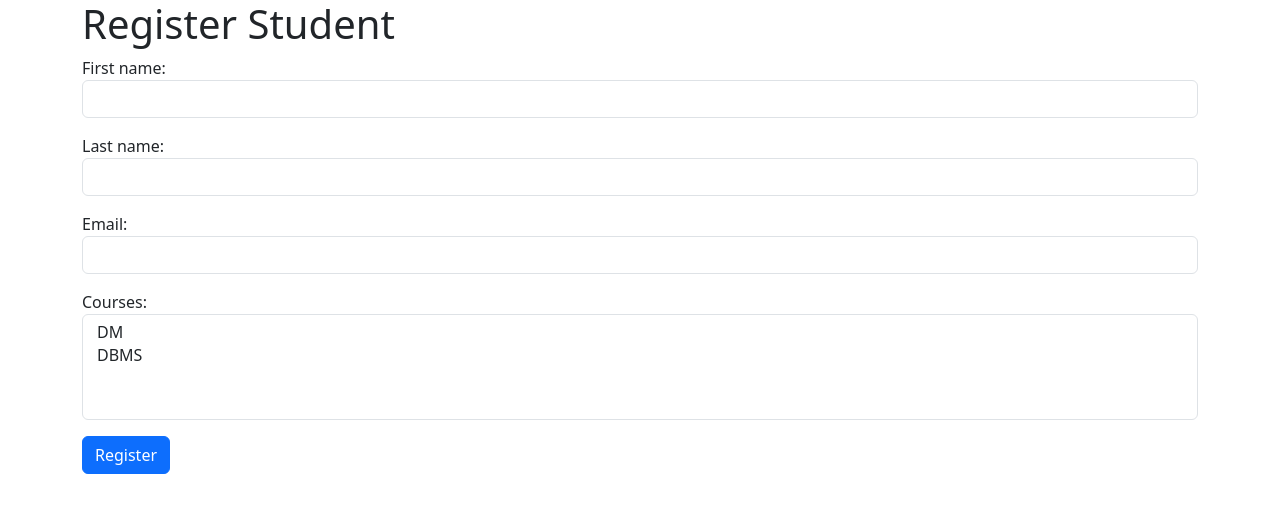
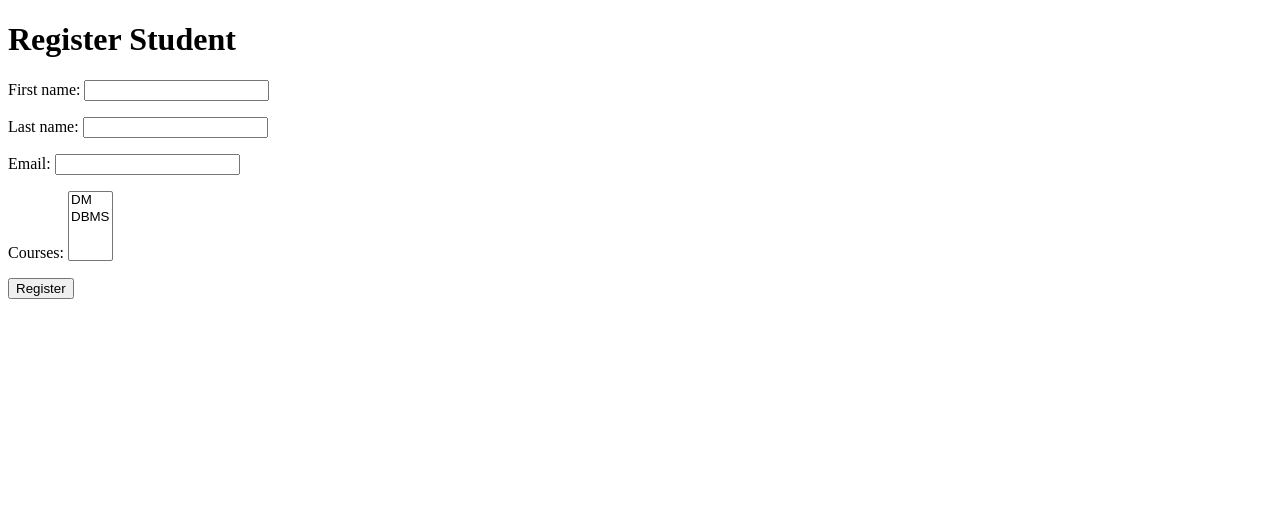
Before and after one commit to suraj0-11/7th-program-fsd, a Django app: page /register-student/ in a window 1280 px wide. Shown: the top 513 px of the page. Run offline with Django 5.2, Linux system fonts and the light colour scheme; data comes from the database, SQL or seed files in the repository.

Commit message:
Update register_student.html

```diff
--- a/student_course_registration_app/templates/registration/register_student.html
+++ b/student_course_registration_app/templates/registration/register_student.html
@@ -1,26 +1,13 @@
 <!DOCTYPE html>
-<html lang="en">
-<head>
-    <meta charset="UTF-8">
-    <meta name="viewport" content="width=device-width, initial-scale=1.0">
-    <title>Student Registration</title>
-    <!-- Bootstrap CSS -->
-    <link href="https://cdn.jsdelivr.net/npm/bootstrap@5.3.0-alpha1/dist/css/bootstrap.min.css" rel="stylesheet">
-</head>
+<html>
 <body>
-    <div class="container">
         <h1>Register Student</h1>
         <form method="post">
             {% csrf_token %}
             {{ form.as_p }}
-            <button type="submit" class="btn btn-primary">Register</button>
+            <button type="submit">Register</button>
         </form>
-    </div>
-    <!-- Bootstrap JavaScript (Optional) -->
-    <script src="https://cdn.jsdelivr.net/npm/bootstrap@5.3.0-alpha1/dist/js/bootstrap.bundle.min.js"></script>
-    <!-- Your custom JavaScript to initialize the dropdown (Optional) -->
     <script>
-        // Example JavaScript to initialize the dropdown
         var dropdownElementList = [].slice.call(document.querySelectorAll('.dropdown-toggle'))
         var dropdownList = dropdownElementList.map(function (dropdownToggleEl) {
             return new bootstrap.Dropdown(dropdownToggleEl);
```
